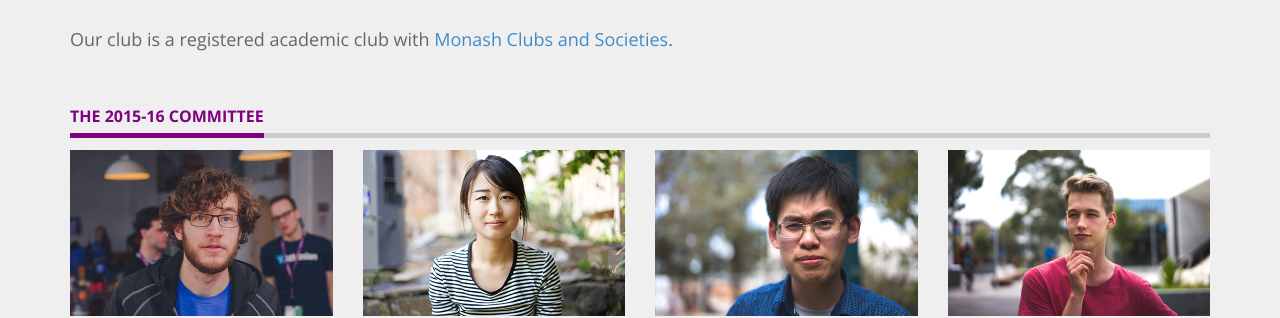
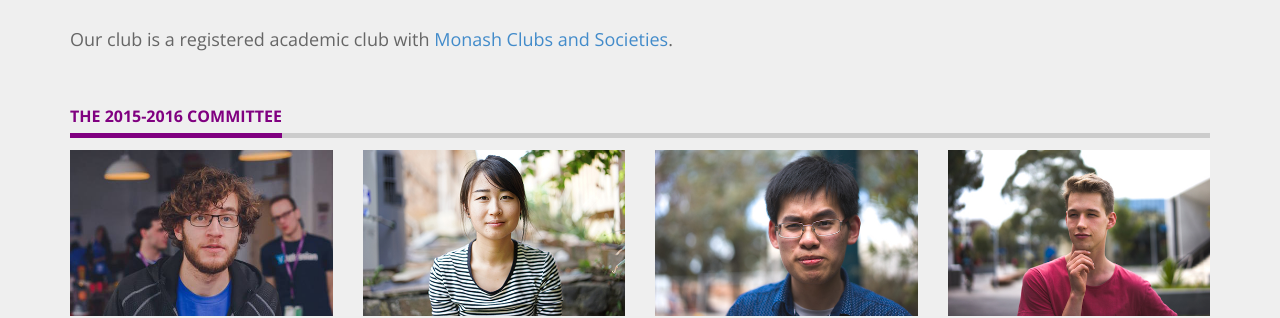
Before and after one commit to wiredmonash/wiredmonash.github.io, a Jekyll site: the page built from about.html, in a window 1280 px wide. Shown: the part 972-1290 px from the top of the page. Built offline with Jekyll 4.4.1, drawn with Linux system fonts in a browser that asks for light colours; nearby versions of some CDN libraries.

Commit message:
Fixes #3

```diff
--- a/about.html
+++ b/about.html
@@ -46,7 +46,7 @@ slug: about
       </div>
     </div>
     <div id="our-committee" class="page-element">
-      <h3><span>The 2015-16 Committee</span></h3>
+      <h3><span>The 2015-2016 Committee</span></h3>
       <div class="row">
         <div class="col-md-3 col-xs-6">
           <img src="{{site.url}}/assets/img/person/hugo-muller-downing.jpg" />
```
